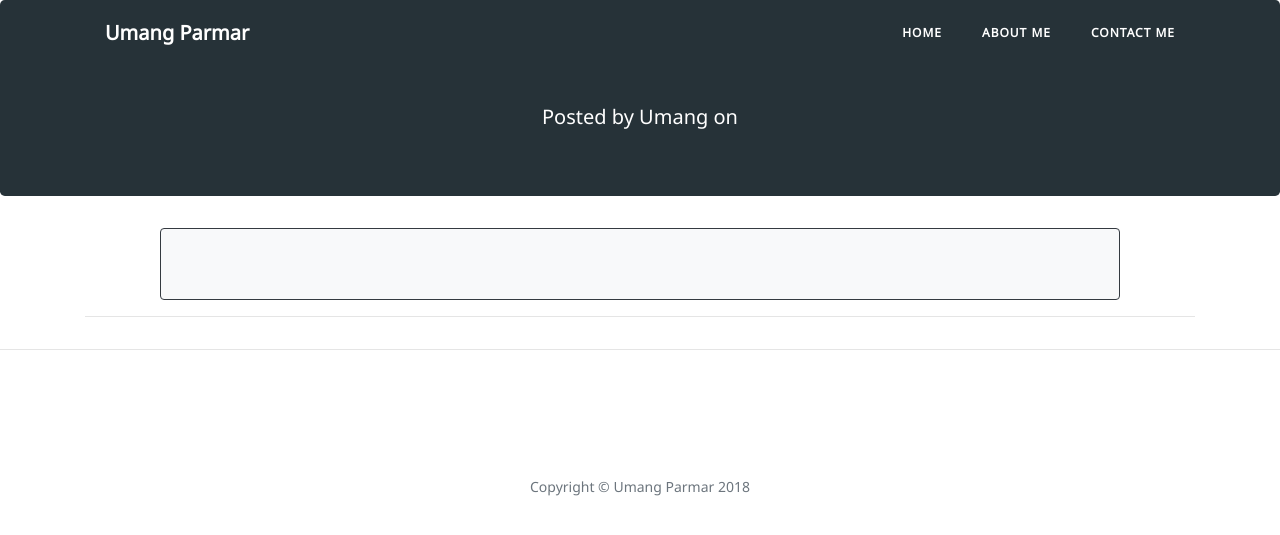
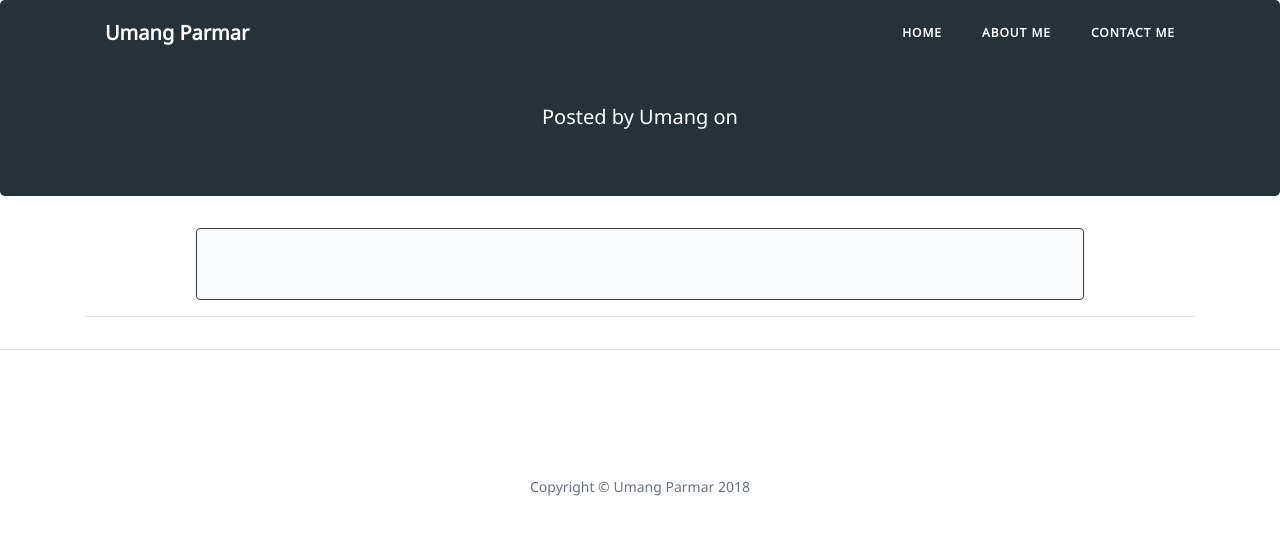
Before and after one commit to darkLord19/ublog, a Django app: template blog/templates/blog/post_details.html in a window 1280 px wide. Shown: the top 535 px of the page. Run offline with Django 3.2, Linux system fonts and the light colour scheme; the template is opened without the code that fills it, so the values that code supplies are empty; some libraries are stand-ins or nearby versions.

Commit message:
Make post details responsive

```diff
--- a/blog/templates/blog/post_details.html
+++ b/blog/templates/blog/post_details.html
@@ -23,7 +23,7 @@
     <!-- Post Content -->
     <article>
       <div class="container">
-        <div class="card mx-auto bg-light border-dark" style="width: 60rem;">
+        <div class="card mx-auto bg-light border-dark" style="width: 80%;">
           <div class="card-body">
             <p class="card-text">
               <p>{{ post.body|linebreaksbr }}</p>
@@ -31,7 +31,7 @@
           </div>
         </div>
         <hr>
-        <ul class="list-group mx-auto" style="width: 60rem">
+        <ul class="list-group mx-auto" style="width: 80%">
           {% for comment in post.comments.all %}
           <li class="list-group-item">
               <strong>{{ comment.msg | linebreaks }}</strong>
```
